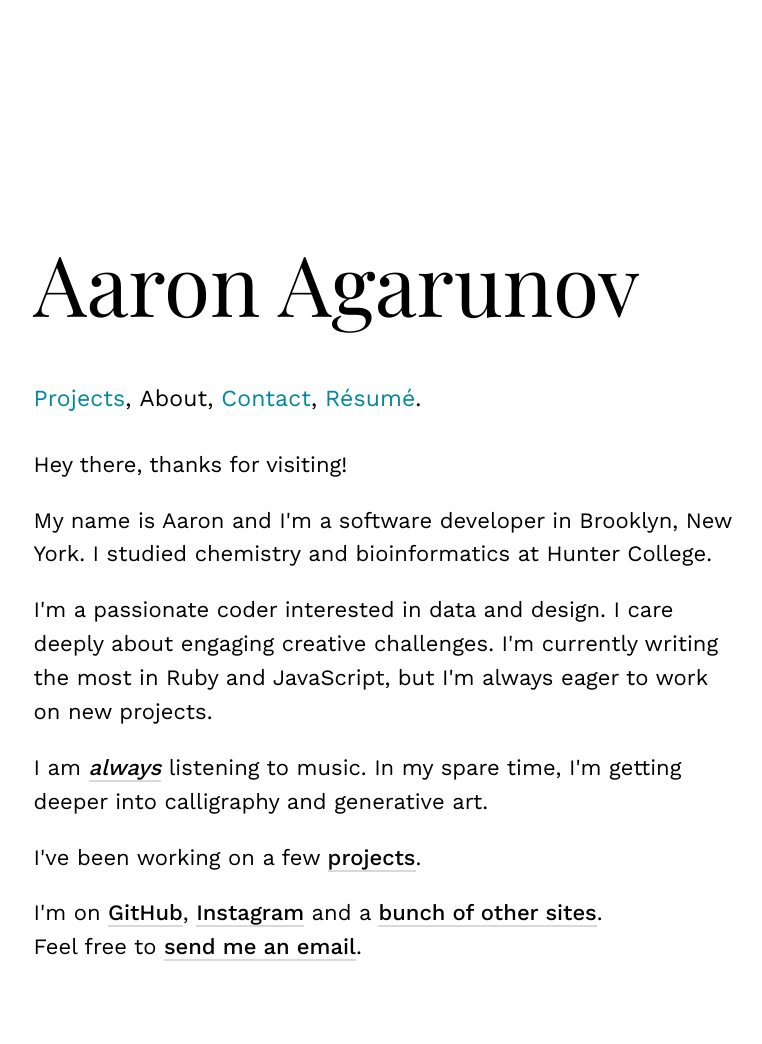
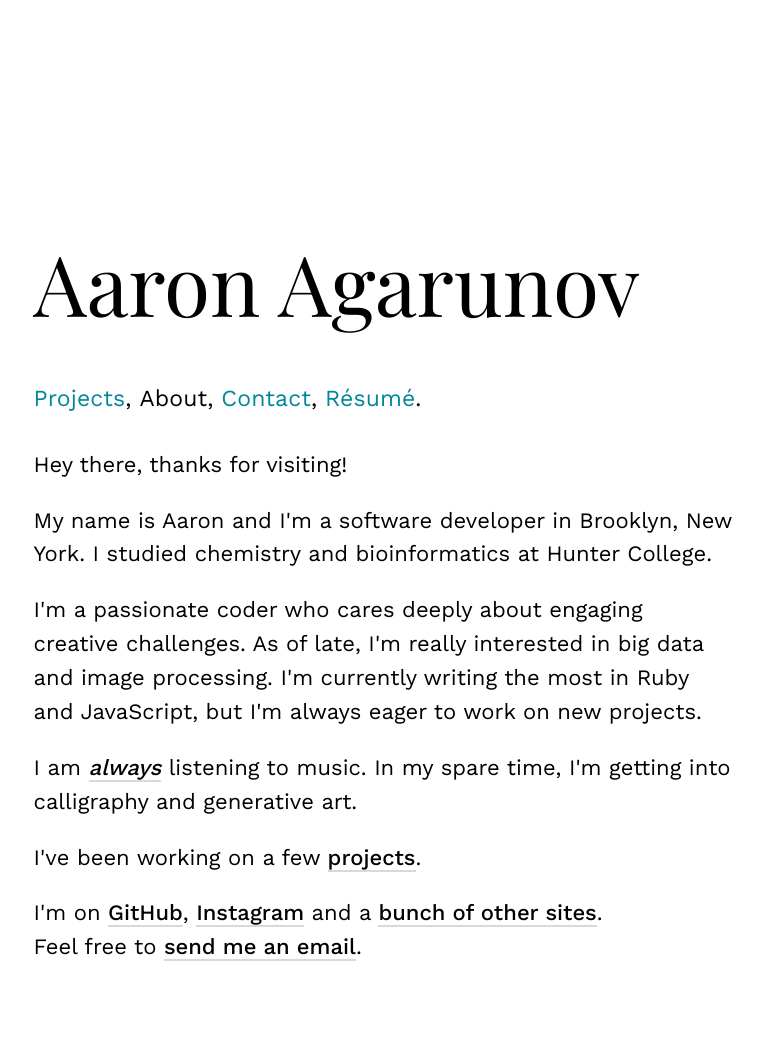
Before and after one commit to agarun/agarun.github.io, a Jekyll site: the page built from _pages/about.html, in a window 1280 px wide. Shown: the whole page, without its empty margins (184-946 px from the left). Built offline with Jekyll 4.4.1, drawn with Linux system fonts in a browser that asks for light colours; some web fonts are replaced.

Commit message:
Update about page

```diff
--- a/_pages/about.html
+++ b/_pages/about.html
@@ -3,15 +3,14 @@ layout: default
 title: About
 permalink: /about/
 ---
-<!-- ideas here - svg fractals D3 following stroke path; curving moving lines horizontal wobble -->
 <div class="about">
   <p>Hey there, thanks for visiting!</p>
 
   <p>My name is Aaron and I'm a software developer in Brooklyn, New York. I studied chemistry and bioinformatics at Hunter College.</p>
 
-  <p>I'm a passionate coder interested in data and design. I care deeply about engaging creative challenges. I'm currently writing the most in Ruby and JavaScript, but I'm always eager to work on new projects.</p>
+  <p>I'm a passionate coder who cares deeply about engaging creative challenges. As of late, I'm really interested in big data and image processing. I'm currently writing the most in Ruby and JavaScript, but I'm always eager to work on new projects.</p>
 
-  <p>I am <a href="/posts/loved-lists/" class="link-snap"><em>always</em></a> listening to music. In my spare time, I'm getting deeper into calligraphy and generative art.</p>
+  <p>I am <a href="/posts/loved-lists/" class="link-snap"><em>always</em></a> listening to music. In my spare time, I'm getting into calligraphy and generative art.</p>
 
   <p>I've been working on a few <a href="/projects/" class="link-snap">projects</a>.</p>
 
```
